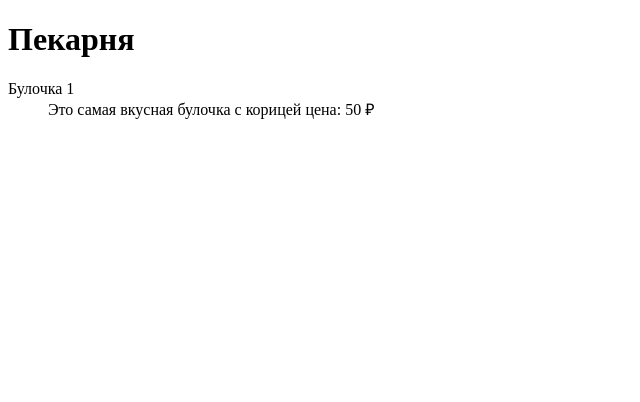
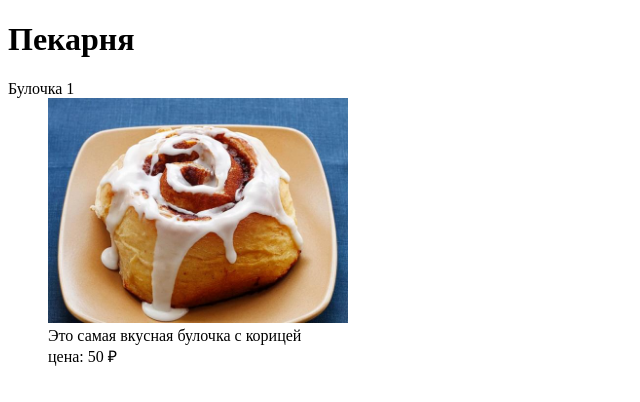
Before and after one commit to Iamdashulya/lab1, a plain HTML site: page index.html in a window 1280 px wide. Shown: the whole page, without its empty margins (0-640 px from the left). Drawn offline with Linux system fonts and the light colour scheme.

Commit message:
Добавлен первый товар - булочка с корицей

```diff
--- a/index.html
+++ b/index.html
@@ -11,7 +11,8 @@
         <dl>
             <dt>Булочка 1</dt>
             <dd>
-                Это самая вкусная булочка с корицей
+                <img src="bulochka1.jpg" width="300"><br>
+                Это самая вкусная булочка с корицей <br>
                 цена: 50 &#8381;
             </dd>
         </dl>
```
Also changed, not shown: bulochka1.jpg (added).
